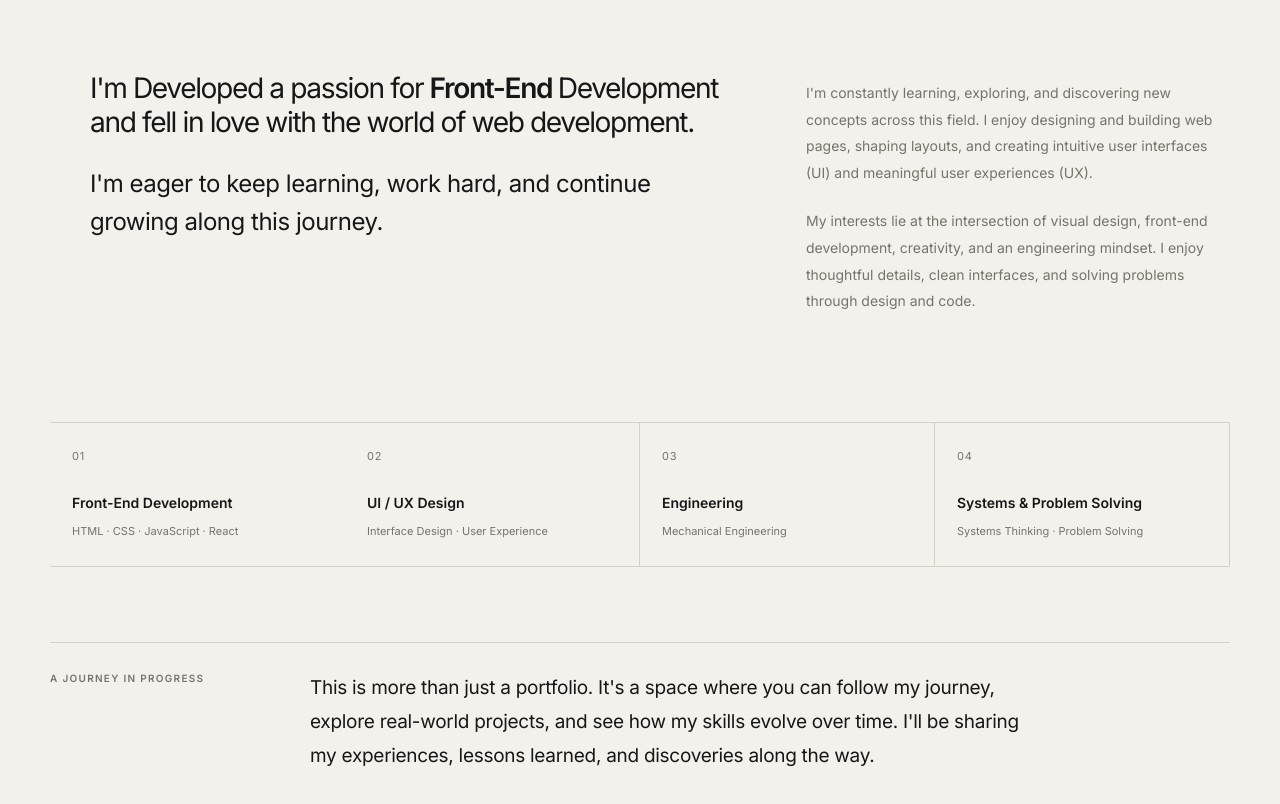
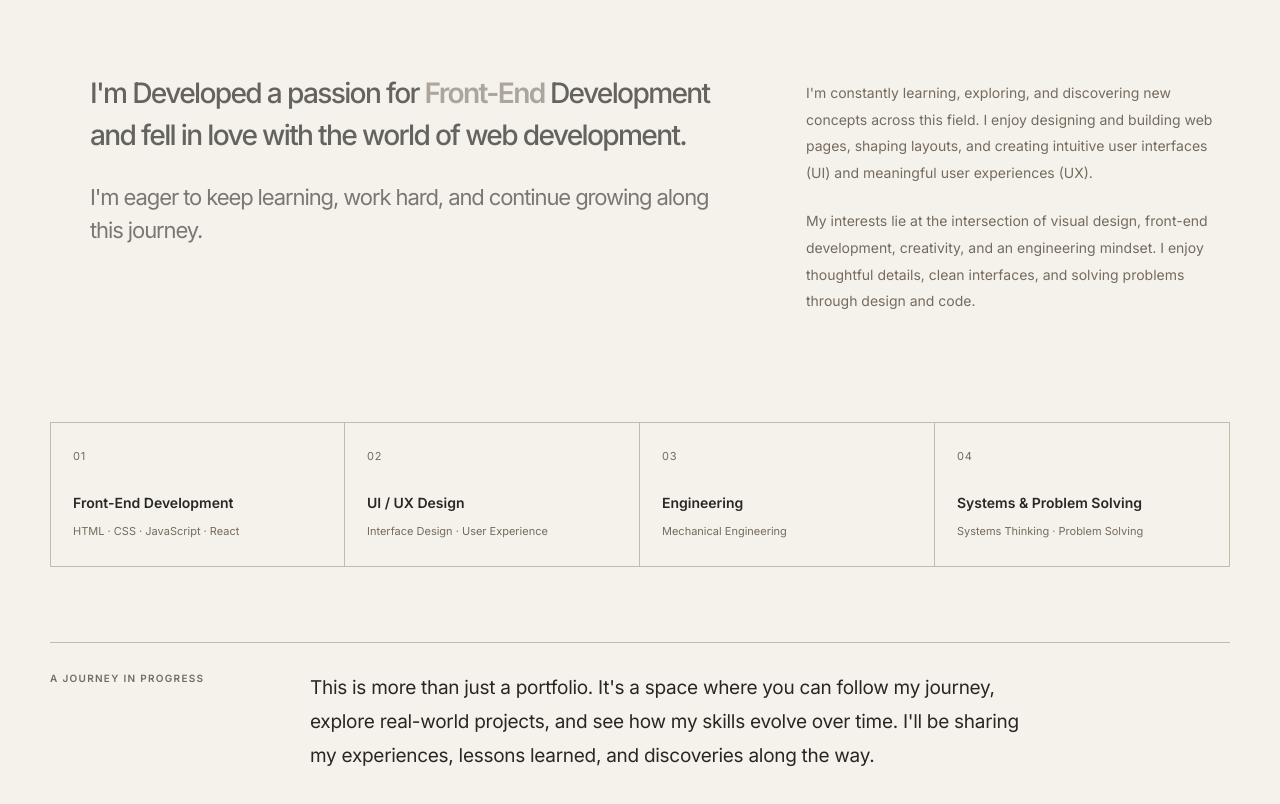
Before and after one commit to mmahdizakizadeh/My-Website, a plain HTML site: page index.html in a window 1280 px wide. Shown: the part 1904-2708 px from the top of the page. Drawn offline with nearby package versions, Linux system fonts and the light colour scheme; a web font is replaced by a local one.

Commit message:
update to version 2.4
edit style color.
edit type of root color.
set root color name for style's.

```diff
--- a/css/style.css
+++ b/css/style.css
@@ -1,79 +1,116 @@
 @import url("https://fonts.googleapis.com/css2?family=Inter:wght@400;500;600;700&family=Playfair+Display:ital,wght@0,600;0,700;1,600;1,700&display=swap");
 
 :root {
-  --background: #f3f1ec;
-  --surface: #e8e5de;
-  --text: #171717;
-  --text-hover: #966f1e;
-  --text-active: #a0895f;
+  --background: #f5f2eb;
+  --surface: #e5dfd3;
+
+  --text: #292724;
+  --secondary-text: #756b5e;
+
+  --accent: #a56850;
+  --secondary-accent: #967b52;
+  --soft-bronze: #b39b78;
+
+  --text-hover: #a28d65;
+  --text-active: #966f1e;
   --text-shadow-active: #574f3f;
-  --muted: #77736c;
-  --border: #d5d1c8;
+
+  --muted: #756b5e;
+
+  --border: #c6bba9;
   --border-email: #757575;
+
   --my-name-color: #171717d9;
   --my-name-color-hover: #171717f2;
+
   --dark-mode-button-bg: #ece6d6;
   --dark-mode-button-text: #75613a;
   --dark-mode-button-bg-hover: #75613a;
   --dark-mode-button-text-hover: #ffffff;
+
   --hero-circle-bg: #927a49;
   --hero-circle-text: #ece6d6;
   --hero-circle-border: #b89e6a;
+
   --dark: #171717;
   --dark-text: #171717;
+
   --button-dark-bg: #5f5133;
   --button-dark-text: #f2f0eb;
   --button-dark-active-bg: #7c6a43c9;
   --button-dark-active-text: #5c4d2d;
   --button-dark-shadow: #443d30;
+
   --dark-section: #8d774f88;
   --dark-section-text: #ffffff;
-  --accent: #9a5b45;
+
   --header-start: #f3f1ec;
   --header-middle: #f3f1eca6;
   --header-end: #f3f1ec00;
+
   --contact-background: #d6d1c7;
+
   --project-background: #d6d1c7;
   --project-line: #77736b;
   --project-dark: #222222;
+
   --timeline-border: #e4d3b3;
   --timeline-muted: #583f0c;
   --timeline-text: #aaa69e;
+
   --transition-fast: 0.25s ease;
   --transition: 0.35s ease;
   --transition-slow: 0.5s ease;
 }
 
 body.dark-mode {
-  --background: #151515;
-  --surface: #202020;
-  --text: #f2f0eb;
-  --muted: #9d9992;
-  --border: #383838;
+  --background: #111110;
+  --surface: #191918;
+  --elevated-surface: #242321;
+
+  --text: #f2eee6;
+  --secondary-text: #9d9589;
+
+  --accent: #a56850;
+  --secondary-accent: #967b52;
+  ----soft-bronze: #b39b78;
+
+  --muted: #9d9589;
+  --border: #34312c;
+
   --dark-mode-button-text: #ece7dd;
   --dark-mode-button-bg: #202020;
   --dark-mode-button-bg-hover: #ffffff;
   --dark-mode-button-text-hover: #61502b;
+
   --hero-circle-bg: #6b5f4c;
   --hero-circle-text: #ffffff;
   --hero-circle-border: #776c55;
+
   --dark: #090909;
+
   --button-dark-bg: #202020;
   --button-dark-text: #f2f0eb;
   --button-dark-active-bg: #151515;
   --button-dark-active-text: #9a5b45;
   --button-dark-shadow: #88858077;
+
   --dark-section: #29251f;
   --dark-section-text: #f2f0eb;
+
   --timeline-border: #494237;
   --timeline-muted: #c4ad83;
   --timeline-text: #aaa69e;
+
   --my-name-color: #f2f0ebe6;
   --my-name-color-hover: #f2f0ebf2;
+
   --header-start: #151515;
   --header-middle: #151515a6;
   --header-end: #15151500;
+
   --contact-background: #242321;
+
   --project-background: #292929;
   --project-line: #66635d;
   --project-dark: #111111;
@@ -296,7 +333,7 @@ a:focus-visible {
 }
 
 .eyebrow {
-  color: var(--muted);
+  color: var(--secondary-accent);
   font-size: 14px;
   text-transform: uppercase;
   letter-spacing: 0.1em;
@@ -316,12 +353,21 @@ a:focus-visible {
   font-weight: 600;
 }
 
+#hero-title > em {
+  color: var(--secondary-text);
+}
+
 .hero-description {
   max-width: 530px;
-  color: var(--muted);
+  color: var(--secondary-text);
   font-size: 16px;
   line-height: 1.8;
   margin-top: 10px;
+}
+
+.hero-description > b {
+  color: var(--text);
+  opacity: 0.7;
 }
 
 .hero-buttons {
@@ -378,7 +424,7 @@ a:focus-visible {
   transition:
     color var(--transition-fast),
     border-color var(--transition-fast);
-  color: var(--text-active);
+  color: var(--text-active) !important;
   border-bottom: 1.5px solid var(--text-active);
   text-shadow: var(--text-sh adow-active);
 }
@@ -532,19 +578,26 @@ a:focus-visible {
   max-width: 720px;
   width: 100%;
   font-size: clamp(20px, 2.2vw, 40px);
-  line-height: 1.2;
-  letter-spacing: -0.05em;
+  letter-spacing: -0.06em;
+  color: var(--text);
+  opacity: 0.7;
+  font-weight: 500;
 }
 
 .about-intro p:last-child {
-  font-size: clamp(18px, 2vw, 24px);
-  line-height: 1.6;
-  letter-spacing: -0.02em;
+  font-size: clamp(16px, 2vw, 22px);
+  line-height: 1.5;
+  letter-spacing: -0.05em;
   margin-top: 25px;
+  font-weight: 400;
+  color: var(--text);
+  opacity: 0.6;
 }
 
 .about-intro strong {
   font-weight: 600;
+  color: var(--muted);
+  opacity: 0.8;
 }
 
 .about-content {
@@ -578,7 +631,7 @@ a:focus-visible {
 }
 
 .about-detail:first-child {
-  border-right: 0;
+  border-left: 1px solid var(--border);
 }
 
 .about-detail-number {
```
